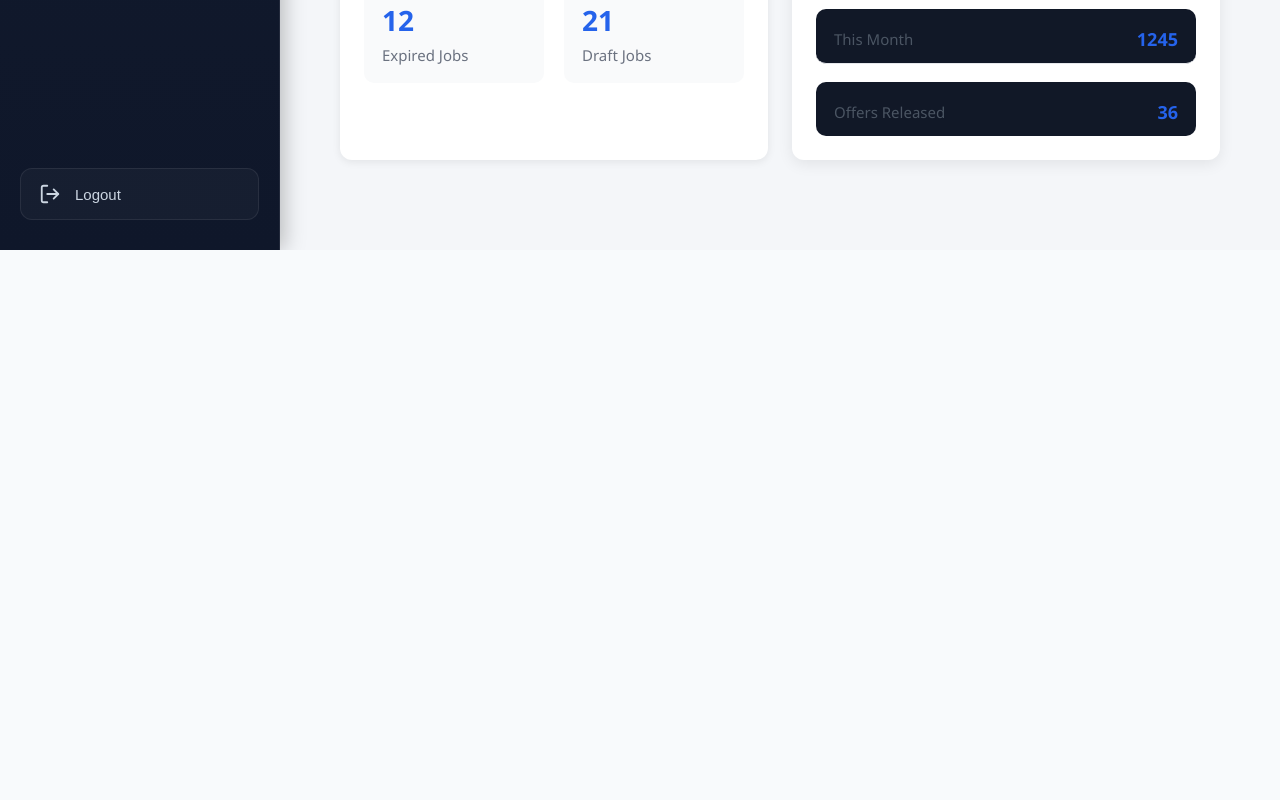
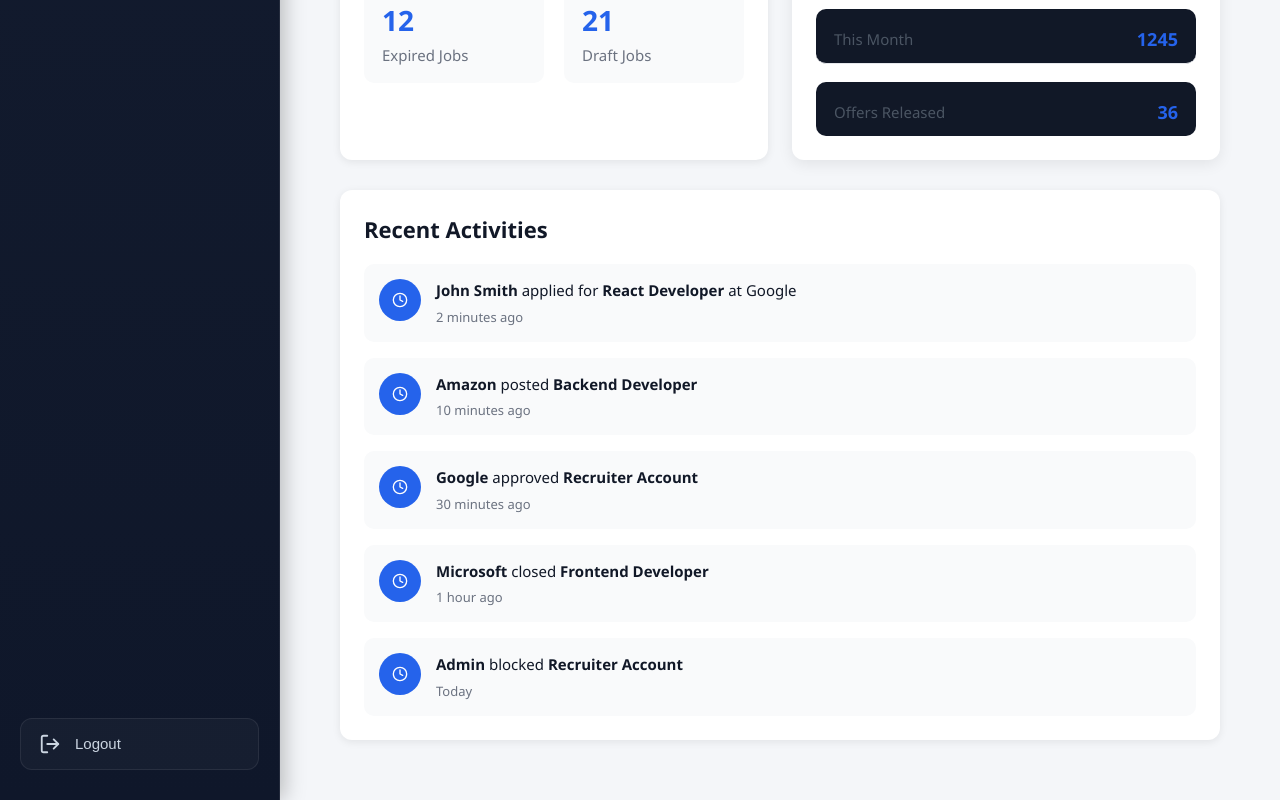
Before and after one commit to hemantbirla/smart-applicant-tracking-system, a React (Vite) app: page /admin/dashboard in a window 1280 px wide. Shown: the part 1610-2410 px from the top of the page. Before the commit the page ends 1860 px from the top, so only its background shows below. Built offline with nearby package versions, Linux system fonts and the light colour scheme; no server answers.

Commit message:
Add recent activities component

```diff
--- a/src/components/admin/RecentActivities.jsx
+++ b/src/components/admin/RecentActivities.jsx
@@ -0,0 +1,43 @@
+import { FiClock } from "react-icons/fi";
+
+import { recentActivities } from "../../constants/adminDashboardData";
+
+const RecentActivities = () => {
+  return (
+    <div className="admin-section">
+      <h2 className="admin-section-title">
+        Recent Activities
+      </h2>
+
+      <div className="activity-list">
+        {recentActivities.map((activity) => (
+          <div
+            key={activity.id}
+            className="activity-item"
+          >
+            <div className="activity-icon">
+              <FiClock />
+            </div>
+
+            <div className="activity-content">
+              <p className="activity-text">
+                <strong>{activity.user}</strong>{" "}
+                {activity.action}{" "}
+                <strong>{activity.target}</strong>
+
+                {activity.company &&
+                  ` at ${activity.company}`}
+              </p>
+
+              <span className="activity-time">
+                {activity.time}
+              </span>
+            </div>
+          </div>
+        ))}
+      </div>
+    </div>
+  );
+};
+
+export default RecentActivities;
--- a/src/constants/adminDashboardData.js
+++ b/src/constants/adminDashboardData.js
@@ -160,28 +160,43 @@ export const applicationSummary = [
 export const recentActivities = [
   {
     id: 1,
-    activity: "John applied for React Developer",
-    time: "5 mins ago",
+    user: "John Smith",
+    action: "applied for",
+    target: "React Developer",
+    company: "Google",
+    time: "2 minutes ago",
   },
   {
     id: 2,
-    activity: "Amazon posted Backend Developer",
-    time: "20 mins ago",
+    user: "Amazon",
+    action: "posted",
+    target: "Backend Developer",
+    company: "",
+    time: "10 minutes ago",
   },
   {
     id: 3,
-    activity: "Google approved a recruiter",
-    time: "45 mins ago",
+    user: "Google",
+    action: "approved",
+    target: "Recruiter Account",
+    company: "",
+    time: "30 minutes ago",
   },
   {
     id: 4,
-    activity: "Microsoft closed Frontend Developer",
-    time: "2 hours ago",
+    user: "Microsoft",
+    action: "closed",
+    target: "Frontend Developer",
+    company: "",
+    time: "1 hour ago",
   },
   {
     id: 5,
-    activity: "Admin blocked recruiter account",
-    time: "Yesterday",
+    user: "Admin",
+    action: "blocked",
+    target: "Recruiter Account",
+    company: "",
+    time: "Today",
   },
 ];
 
--- a/src/pages/AdminDashboard/AdminDashboard.jsx
+++ b/src/pages/AdminDashboard/AdminDashboard.jsx
@@ -9,6 +9,7 @@ import RecruiterSummary from "../../components/admin/RecruiterSummary";
 import { recruiterSummary } from "../../constants/adminDashboardData";
 import JobSummary from "../../components/admin/JobSummary";
 import ApplicationSummary from "../../components/admin/ApplicationSummary";
+import RecentActivities from "../../components/admin/RecentActivities";
 
 const AdminDashboard = () => {
   return (
@@ -22,6 +23,7 @@ const AdminDashboard = () => {
           <JobSummary />
           <ApplicationSummary />
         </div>
+        <RecentActivities />
       </div>
     </DashboardLayout>
   );
--- a/src/styles/adminDashboard.css
+++ b/src/styles/adminDashboard.css
@@ -176,7 +176,7 @@
     display: flex;
     align-items: center;
     gap: 18px;
-    box-shadow: 0 6px 18px rgba(0,0,0,.08);
+    box-shadow: 0 6px 18px rgba(0, 0, 0, .08);
     transition: .25s;
 }
 
@@ -209,18 +209,18 @@
    Responsive
 =========================== */
 
-@media (max-width:1200px){
+@media (max-width:1200px) {
 
-.admin-statistics{
-grid-template-columns:repeat(2,1fr);
+    .admin-statistics {
+        grid-template-columns: repeat(2, 1fr);
     }
 
 }
 
-@media (max-width:768px){
+@media (max-width:768px) {
 
-.admin-statistics{
-grid-template-columns:1fr;
+    .admin-statistics {
+        grid-template-columns: 1fr;
     }
 
 }
@@ -342,7 +342,7 @@ grid-template-columns:1fr;
     background: #ffffff;
     border-radius: 12px;
     padding: 24px;
-  box-shadow: 0 2px 8px rgba(0,0,0,0.08);
+    box-shadow: 0 2px 8px rgba(0, 0, 0, 0.08);
 }
 
 .admin-section-title {
@@ -440,3 +440,57 @@ grid-template-columns:1fr;
         grid-template-columns: 1fr;
     }
 }
+
+/* ===========================
+   Recent Activities
+=========================== */
+
+.activity-list {
+    display: flex;
+    flex-direction: column;
+    gap: 16px;
+}
+
+.activity-item {
+    display: flex;
+    align-items: flex-start;
+    gap: 15px;
+    padding: 15px;
+    border-radius: 10px;
+    background: #f9fafb;
+    transition: all 0.3s ease;
+}
+
+.activity-item:hover {
+    background: #eef2ff;
+}
+
+.activity-icon {
+    width: 42px;
+    height: 42px;
+    border-radius: 50%;
+    background: #2563eb;
+    color: white;
+    display: flex;
+    align-items: center;
+    justify-content: center;
+    flex-shrink: 0;
+}
+
+.activity-content {
+    flex: 1;
+}
+
+.activity-text {
+    margin: 0;
+    color: #111827;
+    font-size: 15px;
+    line-height: 1.5;
+}
+
+.activity-time {
+    display: inline-block;
+    margin-top: 6px;
+    color: #6b7280;
+    font-size: 13px;
+}
```
Lines whose indentation alone changed are shown as unchanged.
